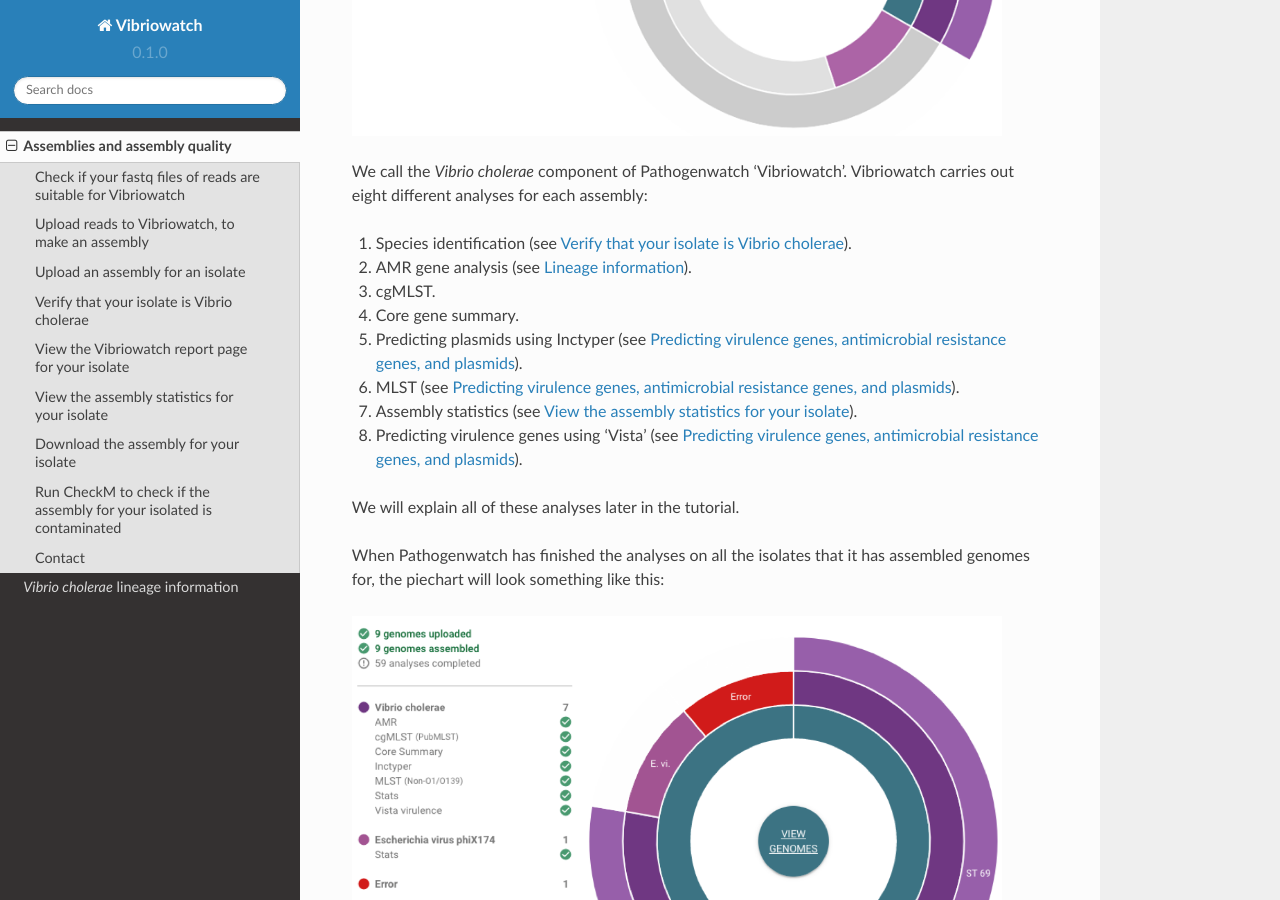
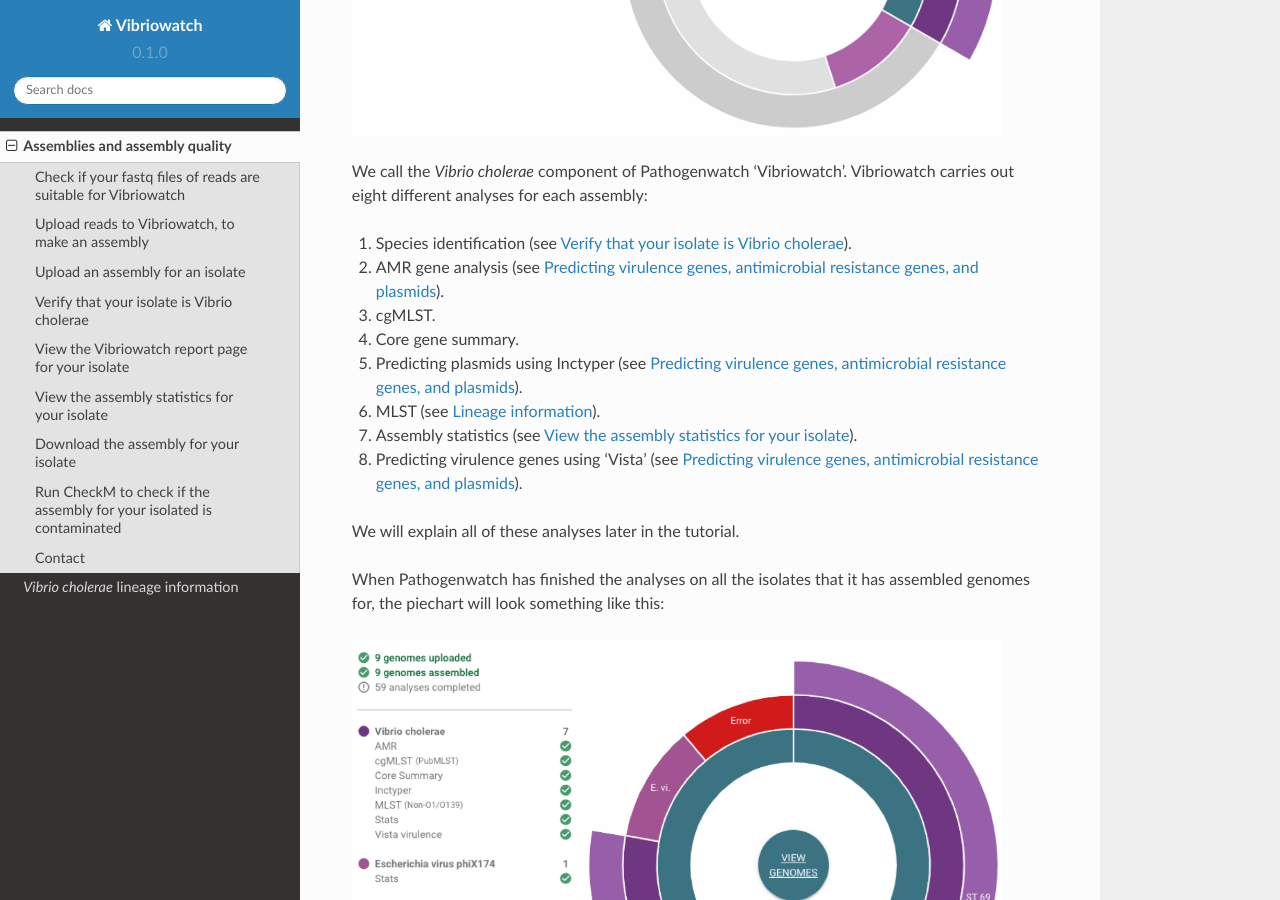
Before and after one commit to avrilcoghlan/cholerabook, a Sphinx documentation site: the page built from docs/source/assemblies.rst, in a window 1280 px wide and 900 px high, scrolled down 4474 px. Built offline with Sphinx 7.4.7 and the Read the Docs theme 2.0.0, drawn with Linux system fonts in a browser that asks for light colours.

```diff
--- a/docs/source/assemblies.rst
+++ b/docs/source/assemblies.rst
@@ -97,11 +97,11 @@ As soon as some of the genomes have been assembled, the piechart will show which
 We call the *Vibrio cholerae* component of Pathogenwatch 'Vibriowatch'. Vibriowatch carries out eight different analyses for each assembly:
 
 #. Species identification (see `Verify that your isolate is Vibrio cholerae`_).
-#. AMR gene analysis (see `Lineage information <mlst.rst>`__).
+#. AMR gene analysis (see `Predicting virulence genes, antimicrobial resistance genes, and plasmids <virulenceAMR.rst>`__).
 #. cgMLST.
 #. Core gene summary.
 #. Predicting plasmids using Inctyper (see `Predicting virulence genes, antimicrobial resistance genes, and plasmids <virulenceAMR.rst>`__).
-#. MLST (see `Predicting virulence genes, antimicrobial resistance genes, and plasmids <virulenceAMR.rst>`__).
+#. MLST (see `Lineage information <mlst.rst>`__).
 #. Assembly statistics (see `View the assembly statistics for your isolate`_).
 #. Predicting virulence genes using 'Vista' (see `Predicting virulence genes, antimicrobial resistance genes, and plasmids <virulenceAMR.rst>`__).
 
```
